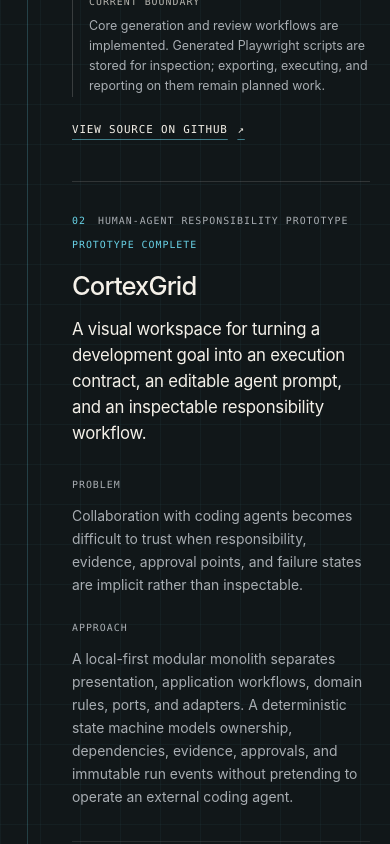
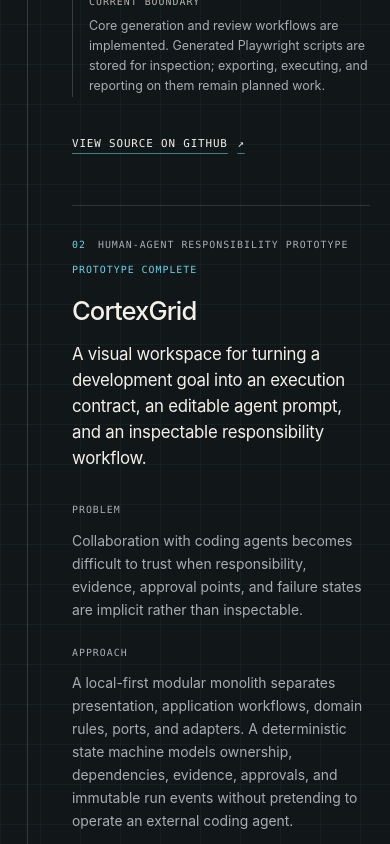
Before and after one commit to Jonjan95/Helix, a Next.js app: page / in a window 390 px wide. Shown: the part 4020-4864 px from the top of the page. Built offline with nearby package versions, Linux system fonts and the light colour scheme.

Commit message:
fix: enlarge mobile repository link targets

```diff
--- a/styles/HelixChapterContent.module.css
+++ b/styles/HelixChapterContent.module.css
@@ -405,6 +405,11 @@
     font-size: clamp(2.2rem, 11vw, 3.2rem);
   }
 
+  .repositoryLink {
+    min-height: 2.75rem;
+    padding-block: 0.65rem;
+  }
+
   .contactList a,
   .contactList div {
     display: grid;
```
